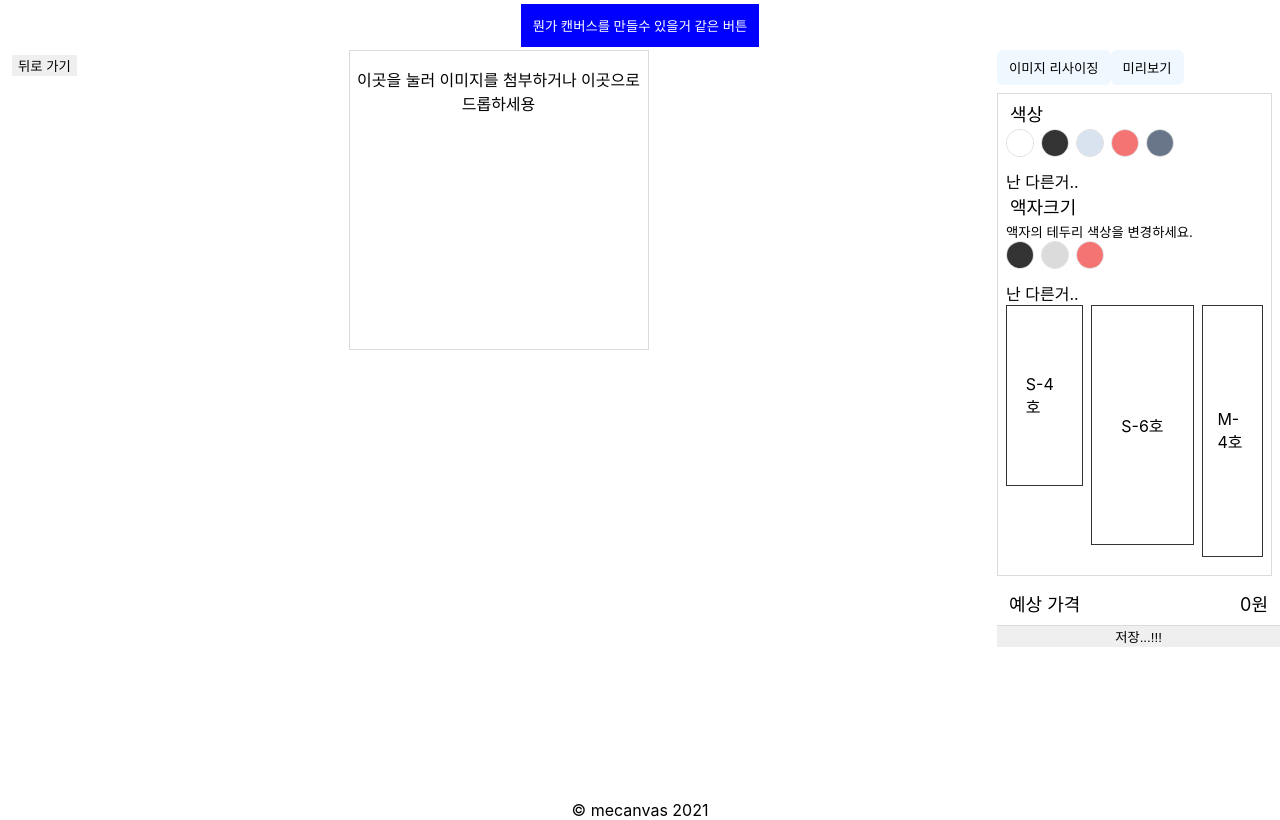
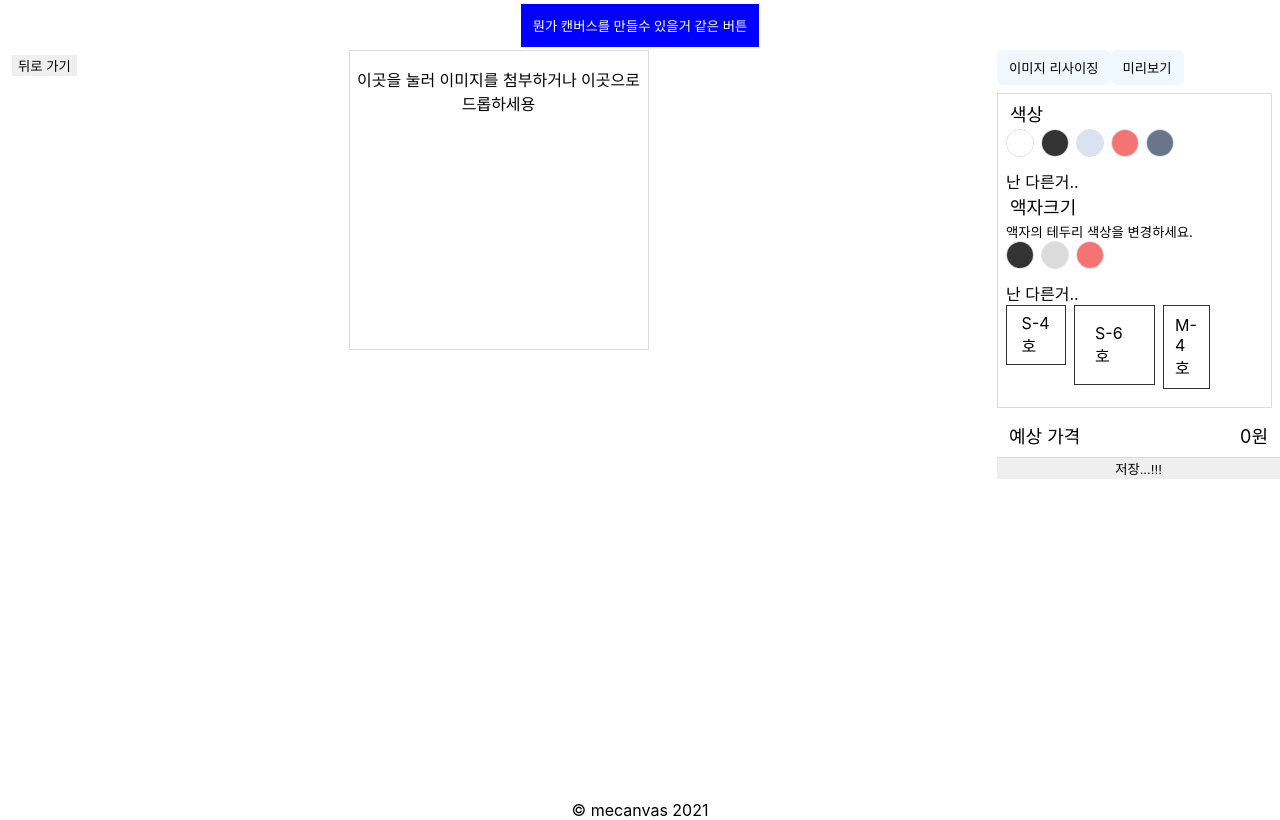
Before and after one commit to mecanvas/early-front, a Next.js app: page /tool in a window 1280 px wide. Built offline with nearby package versions, Linux system fonts and the light colour scheme.

Commit message:
이미지 사이즈 재수정

```diff
--- a/src/components/tool/Tool.tsx
+++ b/src/components/tool/Tool.tsx
@@ -61,8 +61,8 @@ const Tool = () => {
         name: 'S-4호',
         // 24cm X 24cm
         size: {
-          width: '907.09px',
-          height: '907.09px',
+          width: `${907.09 / 3}px`,
+          height: `${907.09 / 3}px`,
         },
         price: 55000,
       },
@@ -70,8 +70,8 @@ const Tool = () => {
         name: 'S-6호',
         // 31.8cm X 31.8cm
         size: {
-          width: '1201.9px',
-          height: '1201.9px',
+          width: `${1201.9 / 3}px`,
+          height: `${1201.9 / 3}px`,
         },
         price: 40000,
       },
@@ -79,8 +79,8 @@ const Tool = () => {
         name: 'M-4호',
         // 19cm X 33.3cm
         size: {
-          width: '718.1px',
-          height: '1258.58px',
+          width: `${718.1 / 3}px`,
+          height: `${1258.58 / 3}px`,
         },
         price: 30000,
       },
@@ -326,12 +326,12 @@ const Tool = () => {
 
         setImgWidth(width);
         setImgHeight(height);
-        const naturalWidth = width > el.naturalWidth ? width / el.naturalWidth : el.naturalWidth / width;
-        const naturalHeight = height > el.naturalHeight ? height / el.naturalHeight : el.naturalHeight / height;
+        const naturalWidth = el.naturalWidth / width > 1 ? el.naturalWidth / width : 1;
+        const naturalHeight = el.naturalHeight / height > 1 ? el.naturalHeight / height : 1;
         const seletctedName = paperSize.filter((lst) => {
           if (lst.name === value) {
-            const newWidth = +lst.size.width.replace('px', '') / naturalWidth;
-            const newHeight = +lst.size.height.replace('px', '') / naturalHeight;
+            const newWidth = (+lst.size.width.replace('px', '') * 3) / naturalWidth;
+            const newHeight = (+lst.size.height.replace('px', '') * 3) / naturalHeight;
             setYourSelectedFrame({ width: `${newWidth}px`, height: `${newHeight}px` });
             setSelectedFrame(() => true);
             return lst;
```
